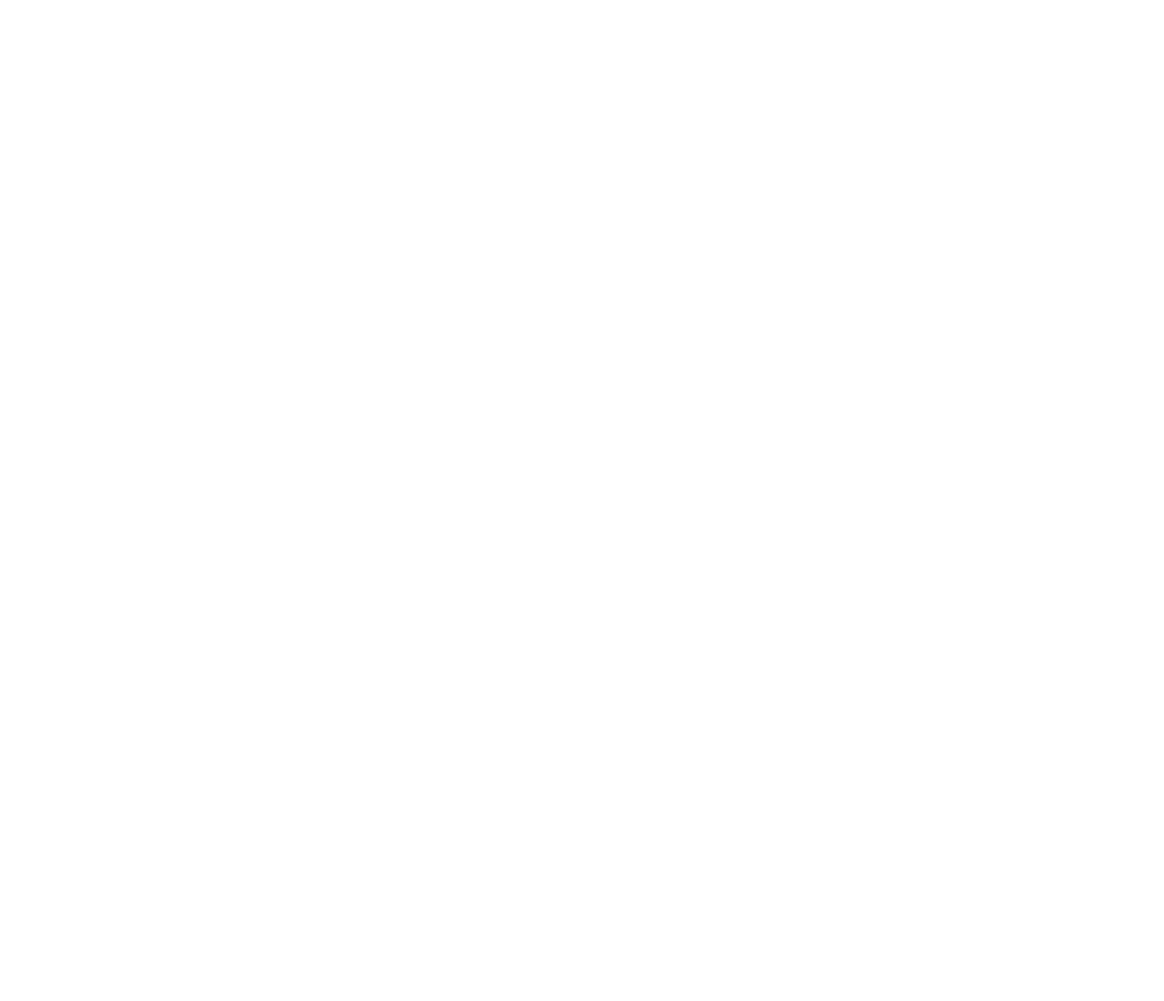
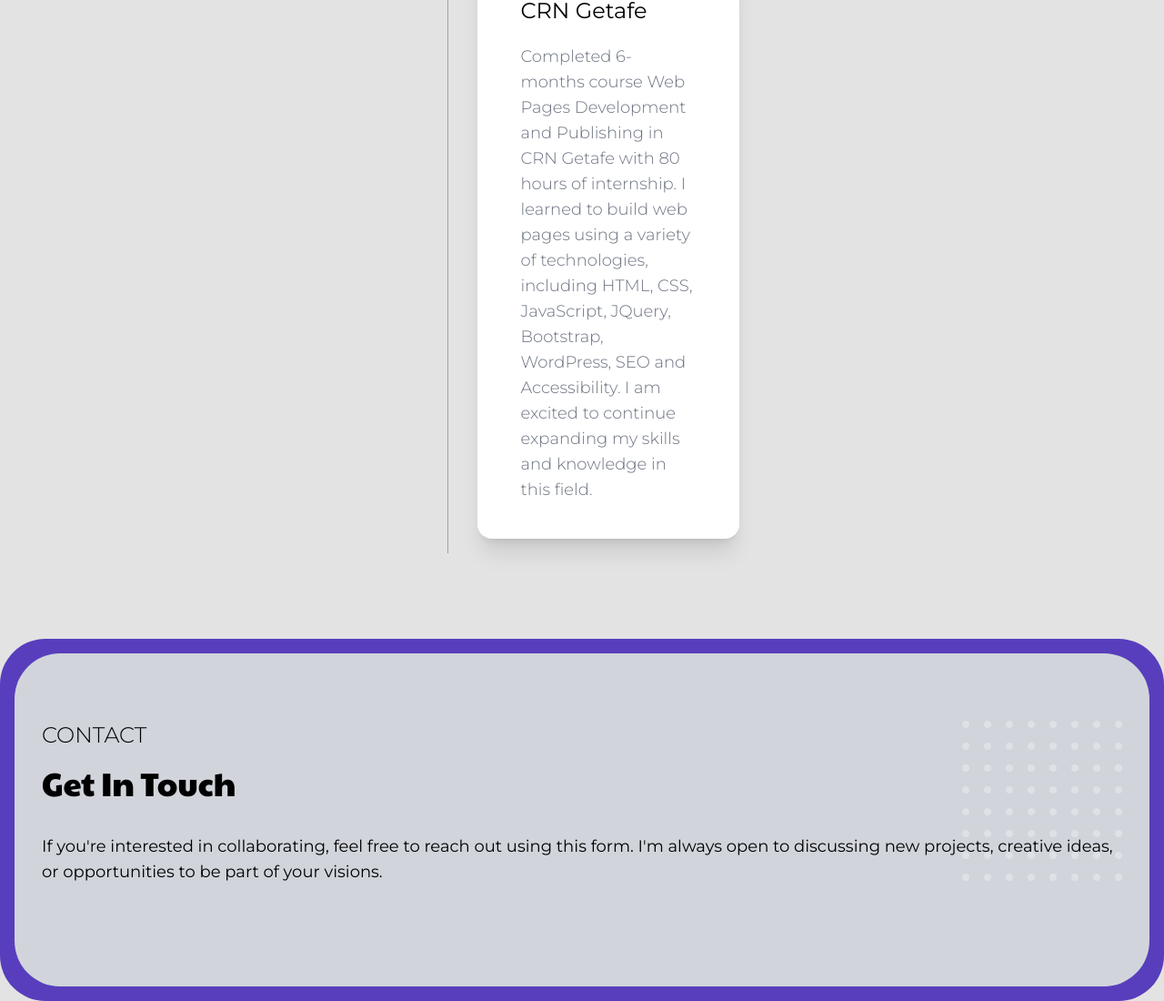
Before and after one commit to VladyslavVagin/marketing-agency, a Next.js app: page / in a window 1280 px wide. Shown: the part 6858-7958 px from the top of the page at 91% size. Before the commit the page ends 5116 px from the top, so only its background shows below. Built offline with nearby package versions, Linux system fonts and the light colour scheme.

Commit message:
education section

```diff
--- a/src/app/page.tsx
+++ b/src/app/page.tsx
@@ -3,6 +3,7 @@ import MyExpertise from "@/components/MainPage/MyExpertise/MyExpertise";
 import Skills from "@/components/MainPage/Skills/Skills";
 import Portfolio from "@/components/MainPage/Portfolio/Portfolio";
 import Education from "@/components/MainPage/Education/Education";
+import Contact from "@/components/MainPage/Contact/Contact";
 
 export default function Home() {
   return (
@@ -14,6 +15,9 @@ export default function Home() {
       </section>
       <Portfolio />
       <Education />
+      <section className="bg-accent rounded-[50px] mt-20 p-4">
+        <Contact />
+      </section>
     </>
   );
 }
--- /dev/null
+++ b/src/components/MainPage/Contact/Contact.tsx
@@ -0,0 +1,11 @@
+import ContactTitle from "./ContactTitle/ContactTitle";
+
+const Contact = () => {
+  return (
+    <div className="bg-gray-300 rounded-[50px] px-[30px] pt-[74px] pb-16">
+      <ContactTitle />
+    </div>
+  );
+};
+
+export default Contact;
--- /dev/null
+++ b/src/components/MainPage/Contact/ContactTitle/ContactTitle.tsx
@@ -0,0 +1,25 @@
+import Image from "next/image";
+import { paytoneOne } from "@/app/layout";
+
+const ContactTitle = () => {
+  return (
+    <div className="relative">
+      <p className="subtitle">contact</p>
+      <h2 className={`${paytoneOne.className} relative z-10 title`}>Get In Touch</h2>
+      <p className="title-text mt-9 mb-12">
+        If you're interested in collaborating, feel free to reach out using this
+        form. I'm always open to discussing new projects, creative ideas, or
+        opportunities to be part of your visions.
+      </p>
+      <Image
+        className="absolute z-0 top-0 right-0"
+        src="/images/hero/shape.png"
+        alt="Shape for decoration"
+        width={176}
+        height={176}
+      />
+    </div>
+  );
+};
+
+export default ContactTitle;
--- /dev/null
+++ b/src/components/MainPage/Education/CardEducation/CardEducation.tsx
@@ -0,0 +1,42 @@
+import { FC } from "react";
+import { paytoneOne } from "@/app/layout";
+
+type Props = {
+  education: {
+    id: number;
+    year: string;
+    title: string;
+    description: string;
+  };
+};
+
+const CardEducation: FC<Props> = ({ education }) => {
+  const { year, title, description, id } = education;
+
+  return (
+    <li className="max-w-[346px]">
+      <div className="flex items-center justify-start gap-3">
+        <div
+          className={`w-12 h-12 rounded-xl ${
+            id === 2 ? "bg-yellowIcon" : "bg-accent"
+          } relative`}
+        >
+          <span
+            className={`w-[15px] h-[15px] ${
+              id === 2 ? "bg-black" : "bg-white"
+            } rounded-full absolute top-[50%] left-[50%] -translate-x-1/2 -translate-y-1/2`}
+          ></span>
+        </div>
+        <span className={`${paytoneOne.className} text-logo`}>{year}</span>
+      </div>
+      <div className="border-l border-l-gray-400 pl-8 py-4 mt-4 ml-6 max-w-[335px] flex items-center">
+        <div className="bg-white w-72 rounded-2xl px-12 py-10 shadow-xl">
+          <h3 className="text-2xl font-normal mb-5">{title}</h3>
+          <p className="text-lg font-light text-gray-500">{description}</p>
+        </div>
+      </div>
+    </li>
+  );
+};
+
+export default CardEducation;
--- a/src/components/MainPage/Education/Education.tsx
+++ b/src/components/MainPage/Education/Education.tsx
@@ -1,10 +1,12 @@
 import TitleEducation from "./TitleEducation/TitleEducation";
+import ListEducation from "./ListEducation/ListEducation";
 
 const Education = () => {
   return (
     <section>
       <div className="p-3.5">
         <TitleEducation />
+        <ListEducation />
       </div>
     </section>
   );
--- /dev/null
+++ b/src/components/MainPage/Education/ListEducation/ListEducation.tsx
@@ -0,0 +1,18 @@
+import Image from "next/image";
+import { educations } from "@/data/educations";
+import CardEducation from "../CardEducation/CardEducation";
+
+const ListEducation = () => {
+  return (
+    <div className="mt-16 relative">
+      <ul className="flex flex-col items-center gap-4">
+        {educations.map((education) => (
+          <CardEducation key={education.id} education={education} />
+        ))}
+      </ul>
+      <Image className="absolute z-10 top-0 right-[-10px]" src="/images/hero/shape.png" alt="Shape for decoration" width={176} height={176} />
+    </div>
+  );
+};
+
+export default ListEducation;
--- /dev/null
+++ b/src/data/educations.ts
@@ -0,0 +1,23 @@
+export const educations = [
+  {
+    id: 1,
+    year: "2014",
+    title: "National University 'Odessa Maritime Academy'",
+    description:
+      "I received my Master's degree in Navigation from the Odessa Maritime Academy in 2014. This rigorous program provided me with a strong foundation in navigation principles and practices, and instilled in me a deep appreciation for precision and accuracy - qualities that I carry into my work as a web developer.",
+  },
+  {
+    id: 2,
+    year: "2023",
+    title: "GoIT - IT School",
+    description:
+      "Completed 10-months course Fullstack Web Developer in GoIT. I learned to build web applications using a variety of technologies, including HTML, CSS, JavaScript, TypeScript, React, and Node.js. I am excited to continue expanding my skills and knowledge in this field.",
+  },
+  {
+    id: 3,
+    year: "2024",
+    title: "CRN Getafe",
+    description:
+      "Completed 6-months course Web Pages Development and Publishing in CRN Getafe with 80 hours of internship. I learned to build web pages using a variety of technologies, including HTML, CSS, JavaScript, JQuery, Bootstrap, WordPress, SEO and Accessibility. I am excited to continue expanding my skills and knowledge in this field.",
+  },
+];
```
